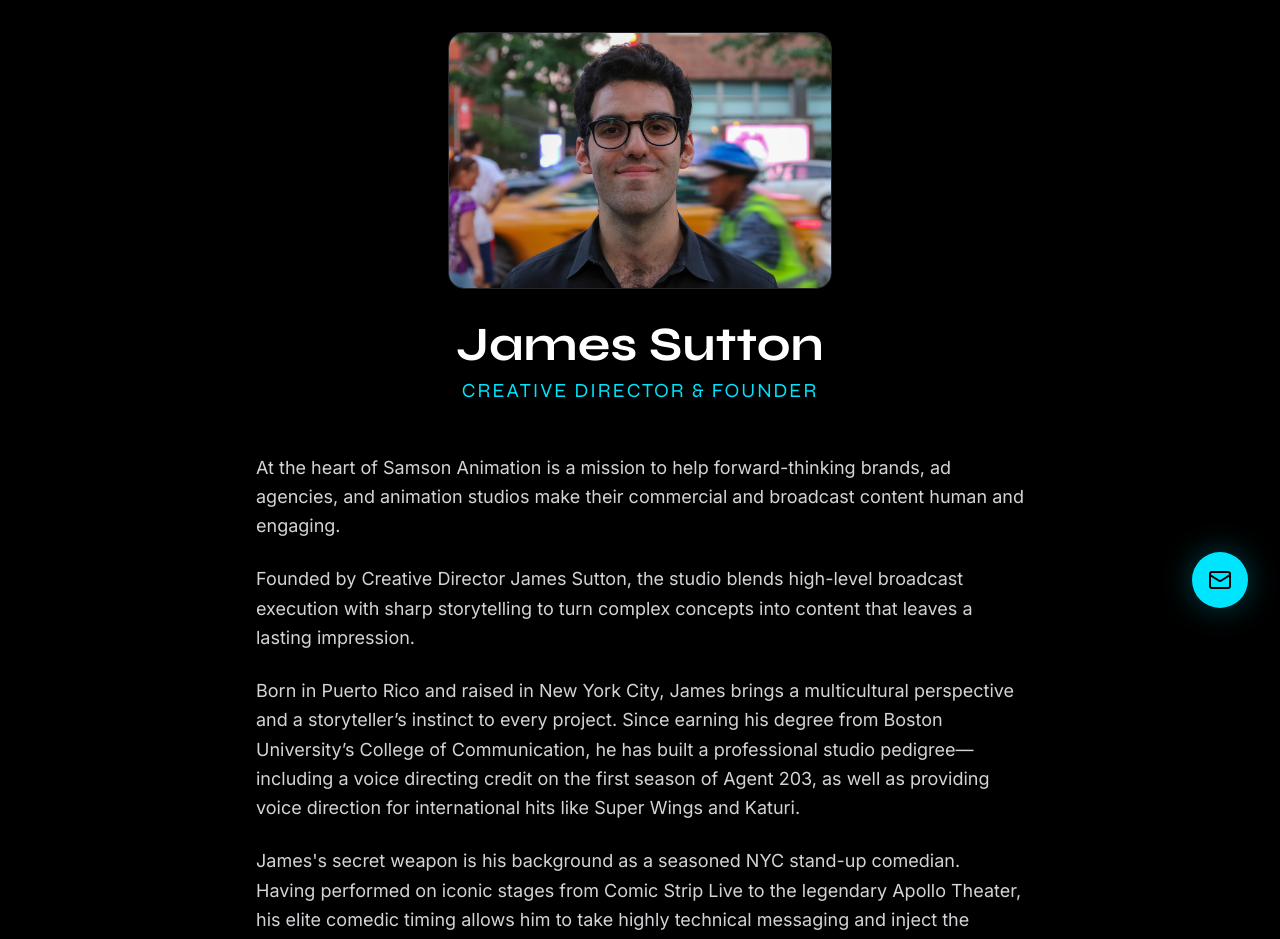
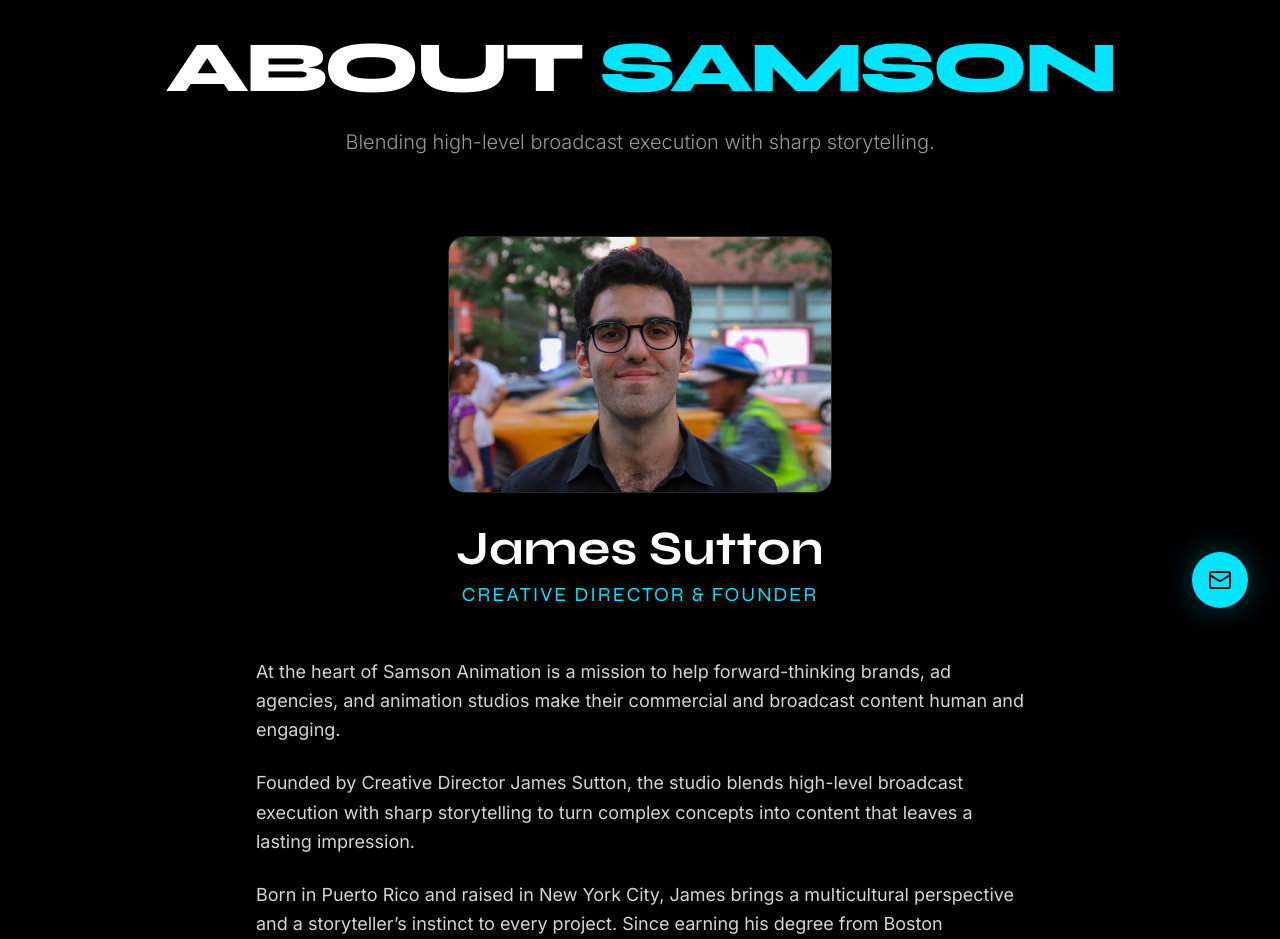
Before and after one commit to samsonanimation/samson-portfolio, a React (Vite) app: page /about in a window 1280 px wide. Shown: the part 160-1099 px from the top of the page. Built offline with nearby package versions, Linux system fonts and the light colour scheme.

Commit message:
Enhance About page with new header and content

```diff
--- a/src/pages/About.tsx
+++ b/src/pages/About.tsx
@@ -2,12 +2,27 @@
 
 export default function About() {
   return (
-    <div className="min-h-screen bg-black text-white pt-24 pb-16 px-6">
+    <div className="min-h-screen bg-black text-white pt-24 pb-16 px-6 overflow-x-hidden">
+
+      {/* THE NEW CINEMATIC HEADER */}
+      <motion.div
+        initial={{ opacity: 0, y: 20 }}
+        animate={{ opacity: 1, y: 0 }}
+        className="mb-20 text-center"
+      >
+        <h1 className="font-display text-5xl md:text-7xl font-extrabold tracking-tighter mb-6 uppercase text-white break-words w-full">
+          About <span className="text-[#00e5ff]">Samson</span>
+        </h1>
+        <p className="text-xl text-white/60 font-light max-w-3xl mx-auto px-2">
+          Blending high-level broadcast execution with sharp storytelling.
+        </p>
+      </motion.div>
+
       <div className="max-w-3xl mx-auto">
         <motion.div
           initial={{ opacity: 0, y: 20 }}
           animate={{ opacity: 1, y: 0 }}
-          transition={{ duration: 0.6 }}
+          transition={{ delay: 0.1, duration: 0.6 }}
         >
           {/* Profile Image (Top) */}
           <div className="flex justify-center mb-8">
@@ -19,13 +34,13 @@
             />
           </div>
 
-          {/* Headers */}
-          <h1 className="text-4xl md:text-5xl font-display font-bold text-white text-center mb-2">
+          {/* Sub-Headers */}
+          <h2 className="text-4xl md:text-5xl font-display font-bold text-white text-center mb-2">
             James Sutton
-          </h1>
-          <h2 className="text-xl text-[#00e5ff] font-display tracking-widest uppercase text-center mb-12">
+          </h2>
+          <h3 className="text-xl text-[#00e5ff] font-display tracking-widest uppercase text-center mb-12">
             Creative Director & Founder
-          </h2>
+          </h3>
 
           {/* Bio Text */}
           <div className="text-left">
@@ -38,18 +53,15 @@
             <p className="text-zinc-300 text-lg leading-relaxed mb-6">
               Born in Puerto Rico and raised in New York City, James brings a multicultural perspective and a storyteller’s instinct to every project. Since earning his degree from Boston University’s College of Communication, he has built a professional studio pedigree—including a voice directing credit on the first season of Agent 203, as well as providing voice direction for international hits like Super Wings and Katuri.
             </p>
-            <p className="text-zinc-300 text-lg leading-relaxed mb-6">
-              James's secret weapon is his background as a seasoned NYC stand-up comedian. Having performed on iconic stages from Comic Strip Live to the legendary Apollo Theater, his elite comedic timing allows him to take highly technical messaging and inject the precise rhythm and sharp dialogue needed to hold an audience's attention.
-            </p>
 
             {/* Core Services List */}
-            <h3 className="font-bold text-xl mb-4 mt-8 text-white">Core Services:</h3>
+            <h4 className="font-bold text-xl mb-4 mt-8 text-white">Core Services:</h4>
             <ul className="space-y-4 text-zinc-300 text-lg leading-relaxed">
               <li>
                 <span className="text-[#00e5ff] font-bold">Creative Direction & IP Development:</span> End-to-end oversight of animated campaigns, series development, and pitch consultation for original properties.
               </li>
               <li>
-                <span className="text-[#00e5ff] font-bold">Scriptwriting & Punch-Ups:</span> Developing scripts for animation and educational content, or transforming dry commercial specs into relatable, funny stories.
+                <span className="text-[#00e5ff] font-bold">Scriptwriting & Punch-Ups:</span> Developing scripts for animation and educational content, or transforming complex technical specs into sharp, conversational dialogue.
               </li>
               <li>
                 <span className="text-[#00e5ff] font-bold">Voice Direction:</span> Expertly managing global talent to capture the perfect, emotionally grounded performance for broadcast hits and brand campaigns.
```
